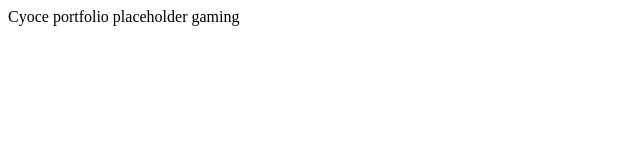
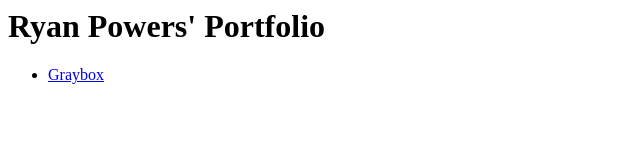
Before and after one commit to cyoce/cyoce.github.io, a plain HTML site: page portfolio.html in a window 1280 px wide. Shown: the whole page, without its empty margins (0-640 px from the left). Drawn offline with Linux system fonts and the light colour scheme.

Commit message:
added graybox

```diff
--- a/portfolio.html
+++ b/portfolio.html
@@ -1,5 +1,10 @@
 <html>
   <body>
-    Cyoce portfolio placeholder gaming
+    <h1>Ryan Powers' Portfolio</h1>
+    <ul>
+      <li>
+        <a href="https://deangoodson.itch.io/graybox">Graybox</a>
+      </li>
+    </ul>
   </body>
 </html>
```
